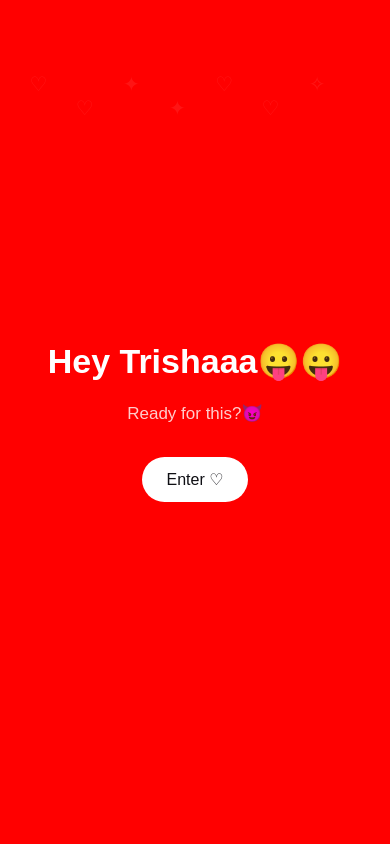
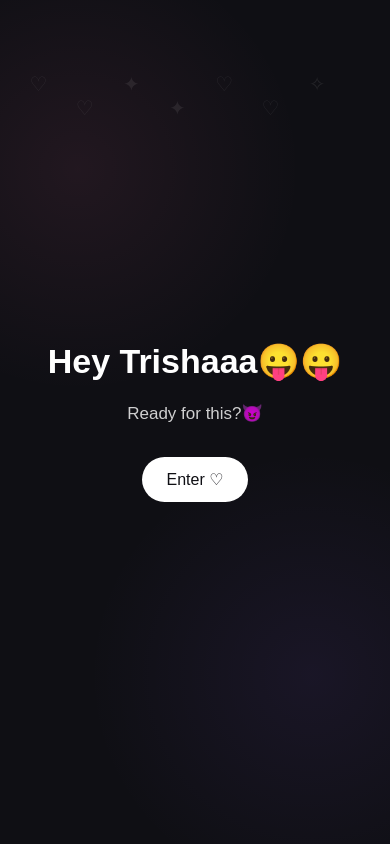
Before and after one commit to Fayeeq-cyber/birthday-website, a Flask app: page / in a window 390 px wide. Run offline with Flask 3, Linux system fonts and the light colour scheme.

Commit message:
Refactor CSS styles and remove unused rules

```diff
--- a/static/style.css
+++ b/static/style.css
@@ -618,8 +618,3 @@ button:active {
         transform: translateY(0);
     }
 }
-@media (max-width: 600px) {
-    body {
-        background: red !important;
-    }
-}
```
